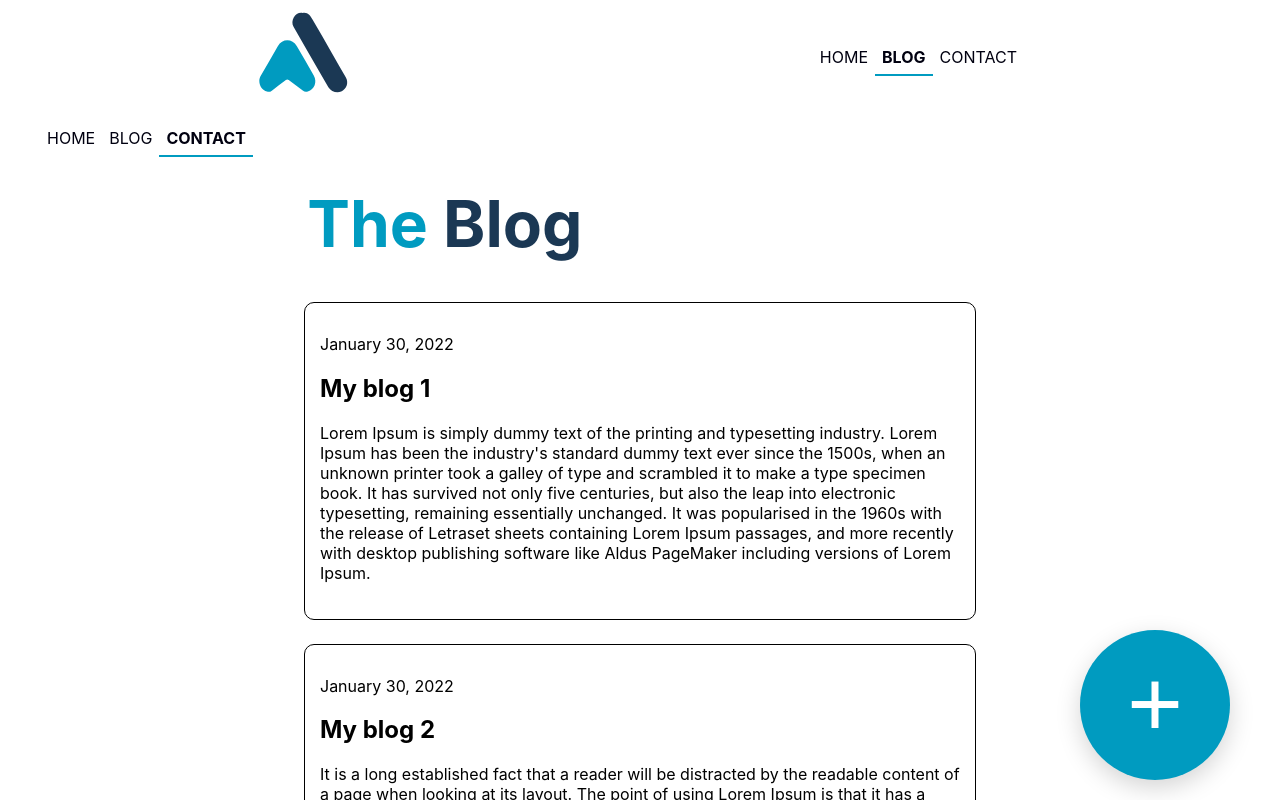
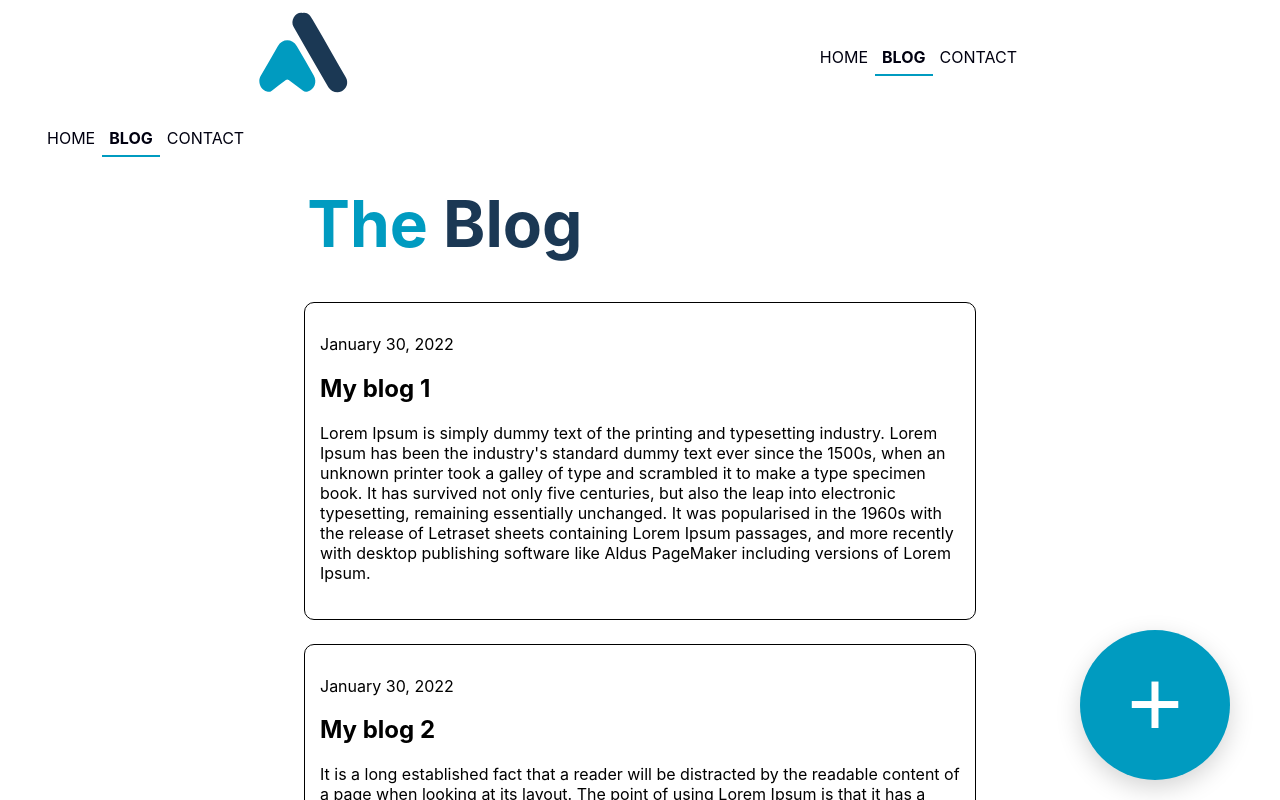
Before and after one commit to Celiaxz/training-blog, a React (Create React App) app: page /Blog in a window 1280 px wide. Shown: the top 800 px of the page. Built offline with nearby package versions, Linux system fonts and the light colour scheme.

Commit message:
latest update

```diff
--- a/src/Blog.js
+++ b/src/Blog.js
@@ -66,10 +66,10 @@ const Blog = () => {
           <li>
             <Link to="/">HOME</Link>
           </li>
-          <li>
+          <li className="active">
             <Link to="/blog">BLOG</Link>
           </li>
-          <li className="active">
+          <li>
             <Link to="/contact">CONTACT</Link>
           </li>
         </ul>
--- a/src/Contact.js
+++ b/src/Contact.js
@@ -1,4 +1,4 @@
-import { Link } from "react-router-dom";
+// import { Link } from "react-router-dom";
 const contact = () => {
   return (
     <div>
```
